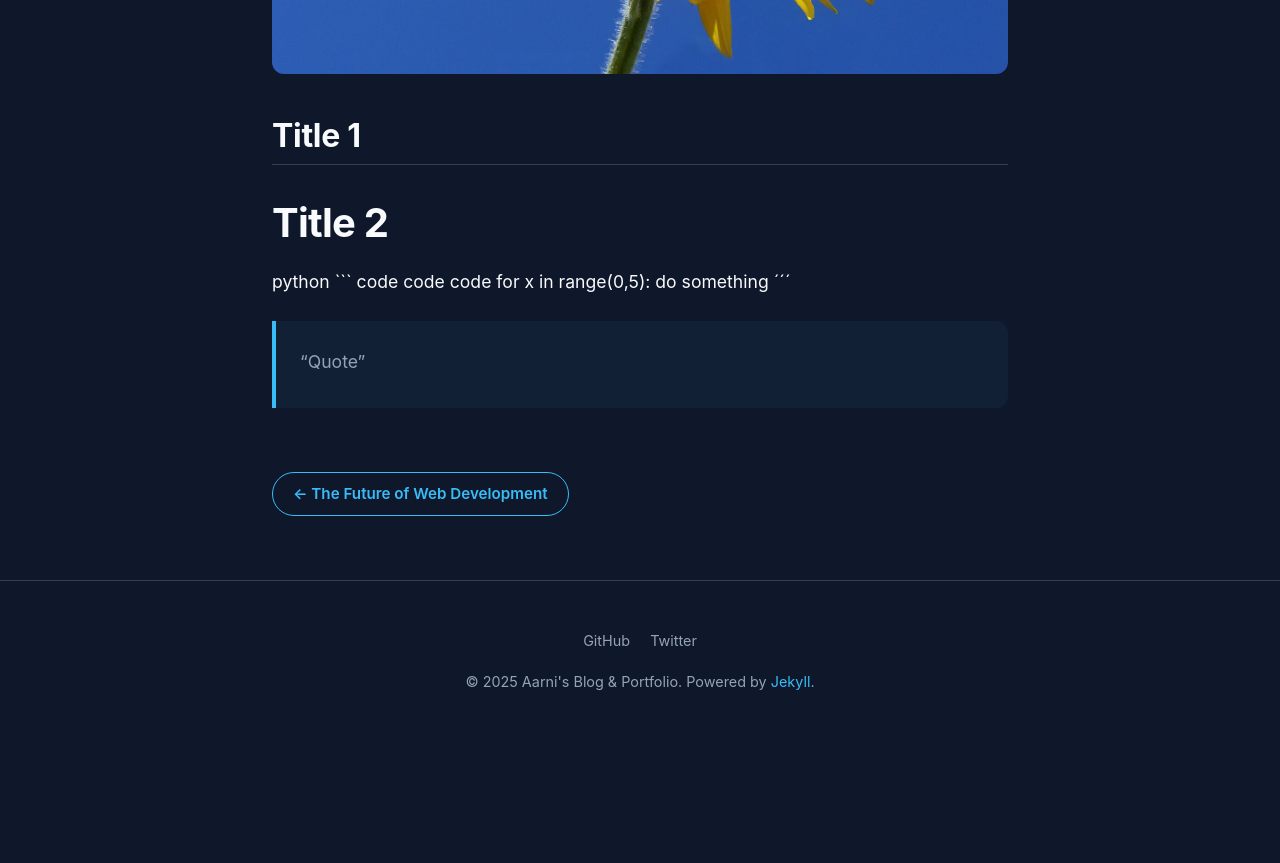
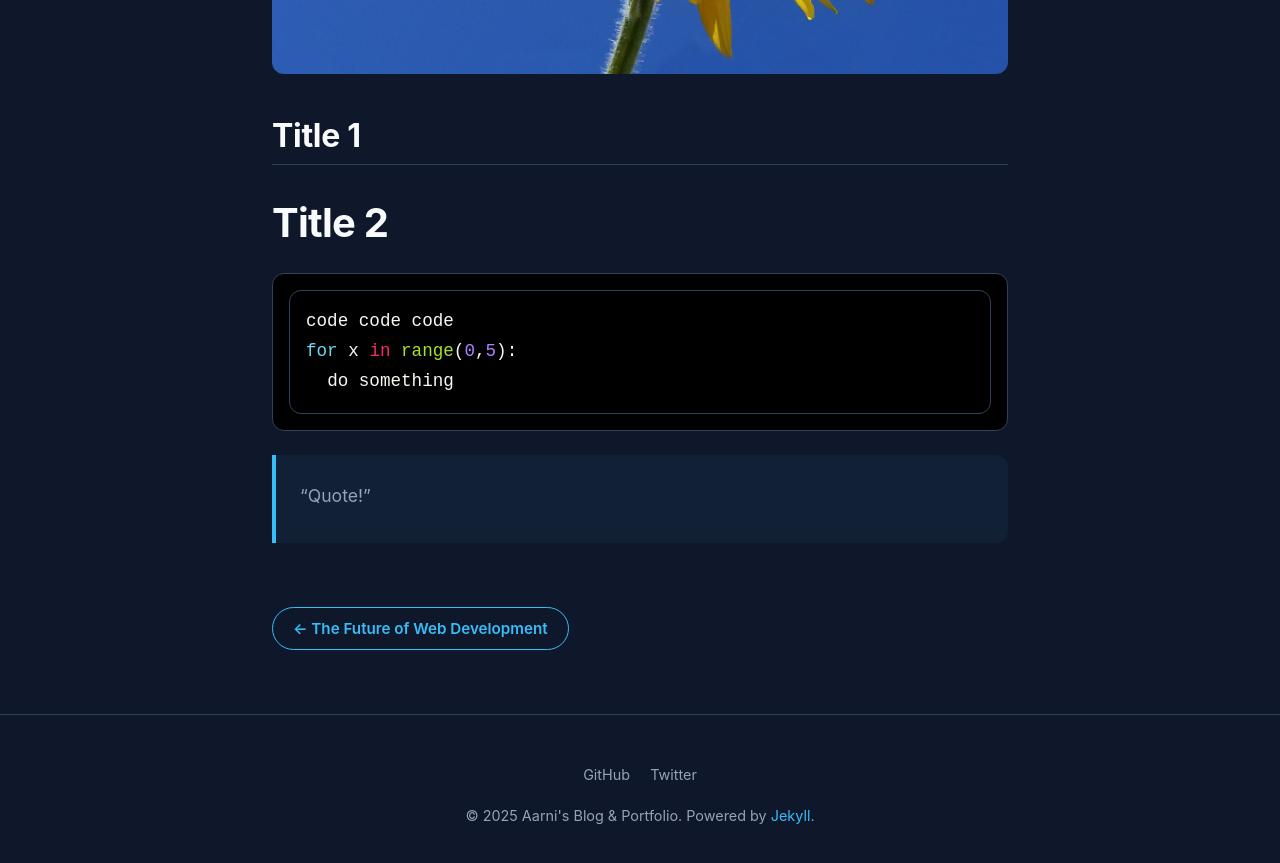
Before and after one commit to aarnnord/blog, a Jekyll site: the page built from _posts/2025-12-19-First-actual-blogpost.md, in a window 1280 px wide and 900 px high, scrolled down 898 px. Shown: the top 863 px of the window. Built offline with Jekyll 4.4.1, drawn with Linux system fonts in a browser that asks for light colours; before the commit the page ends 1664 px from its top, so only the background shows below that.

Commit message:
Fix code block and quote formatting in blog post
Updated code block syntax and quote formatting.

````diff
--- a/_posts/2025-12-19-First-actual-blogpost.md
+++ b/_posts/2025-12-19-First-actual-blogpost.md
@@ -15,10 +15,10 @@ We are approaching end of the year.
 
 # Title 2
 
-python ```
+```python
 code code code
 for x in range(0,5):
   do something
-´´´
+```
 
-> "Quote"
+> "Quote!"
````
